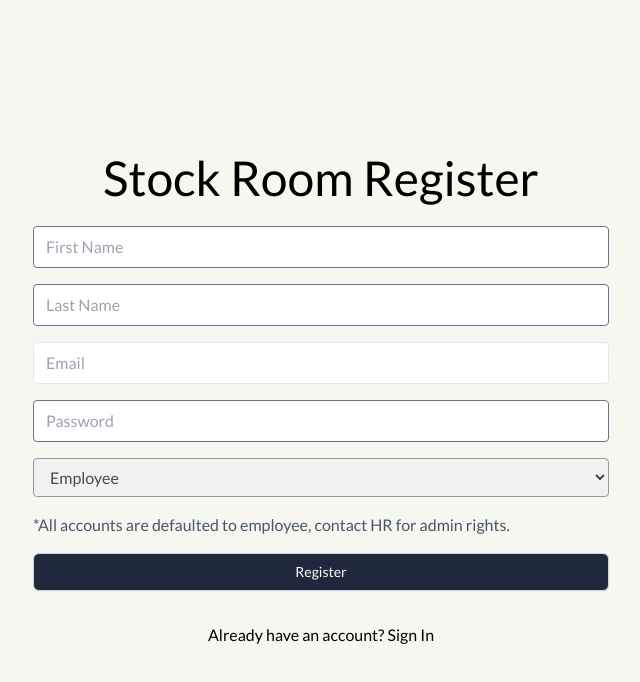
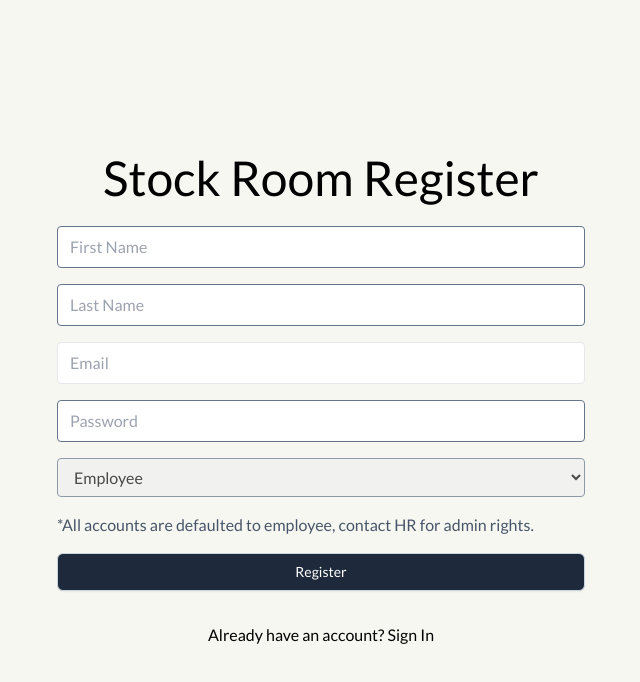
Before and after one commit to elizaturnercodes/storeroomclient, a React (Vite) app: page /register in a window 1280 px wide. Shown: the top 682 px of the page, without its empty margins (319-959 px from the left). Built offline with nearby package versions, Linux system fonts and the light colour scheme.

Commit message:
Add files via upload

```diff
--- a/src/pages/Register.jsx
+++ b/src/pages/Register.jsx
@@ -51,7 +51,7 @@ export default function Register() {
 
   return (
     <div className="flex h-screen">
-      <div className="m-auto max-w-xl">
+      <div className="m-auto max-w-xl px-6">
         <h1 className="text-center text-5xl mb-6">Stock Room Register</h1>
         <form onSubmit={handleSubmit} className="space-y-4">
           <input
```
